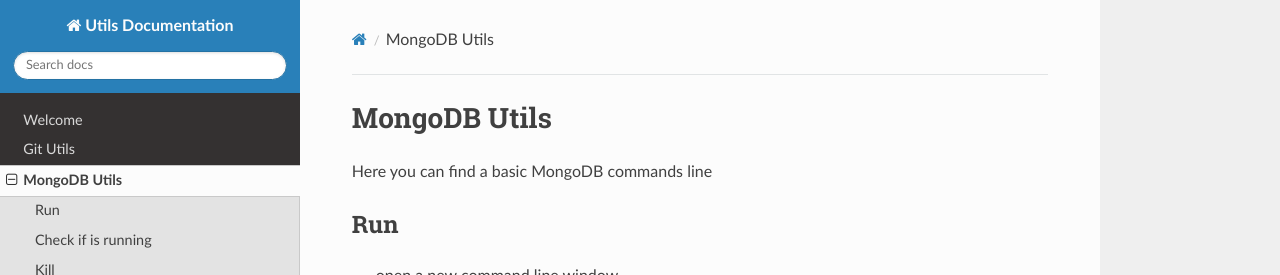
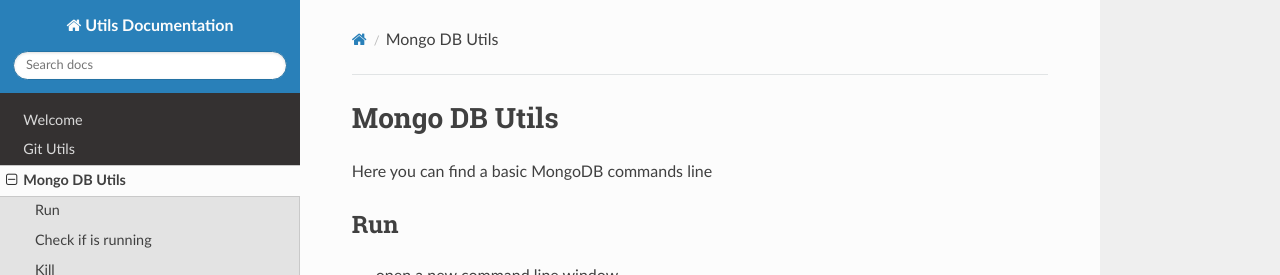
Before and after one commit to ColmeSH/utils, an MkDocs documentation site: the page built from docs/mongodb.md, in a window 1280 px wide and 900 px high. Shown: the top 275 px of the window. Built offline with MkDocs 1.6.1, drawn with Linux system fonts in a browser that asks for light colours; nearby versions of some CDN libraries; old or Windows-style settings are respelled for this version of MkDocs.

Commit message:
mongo db copy layout

```diff
--- a/docs/mongodb.md
+++ b/docs/mongodb.md
@@ -1,4 +1,4 @@
-# MongoDB Utils
+# Mongo DB Utils
 
 Here you can find a basic MongoDB commands line
 
--- a/mkdocs.yml
+++ b/mkdocs.yml
@@ -2,7 +2,7 @@
 pages:
     - [index.md, Welcome]
     - [git.md, Git Utils]
-    - [mongodb.md, MongoDB Utils]
+    - [mongodb.md, Mongo DB Utils]
     - [python.md, Python Utils]
 
 theme: readthedocs
```
